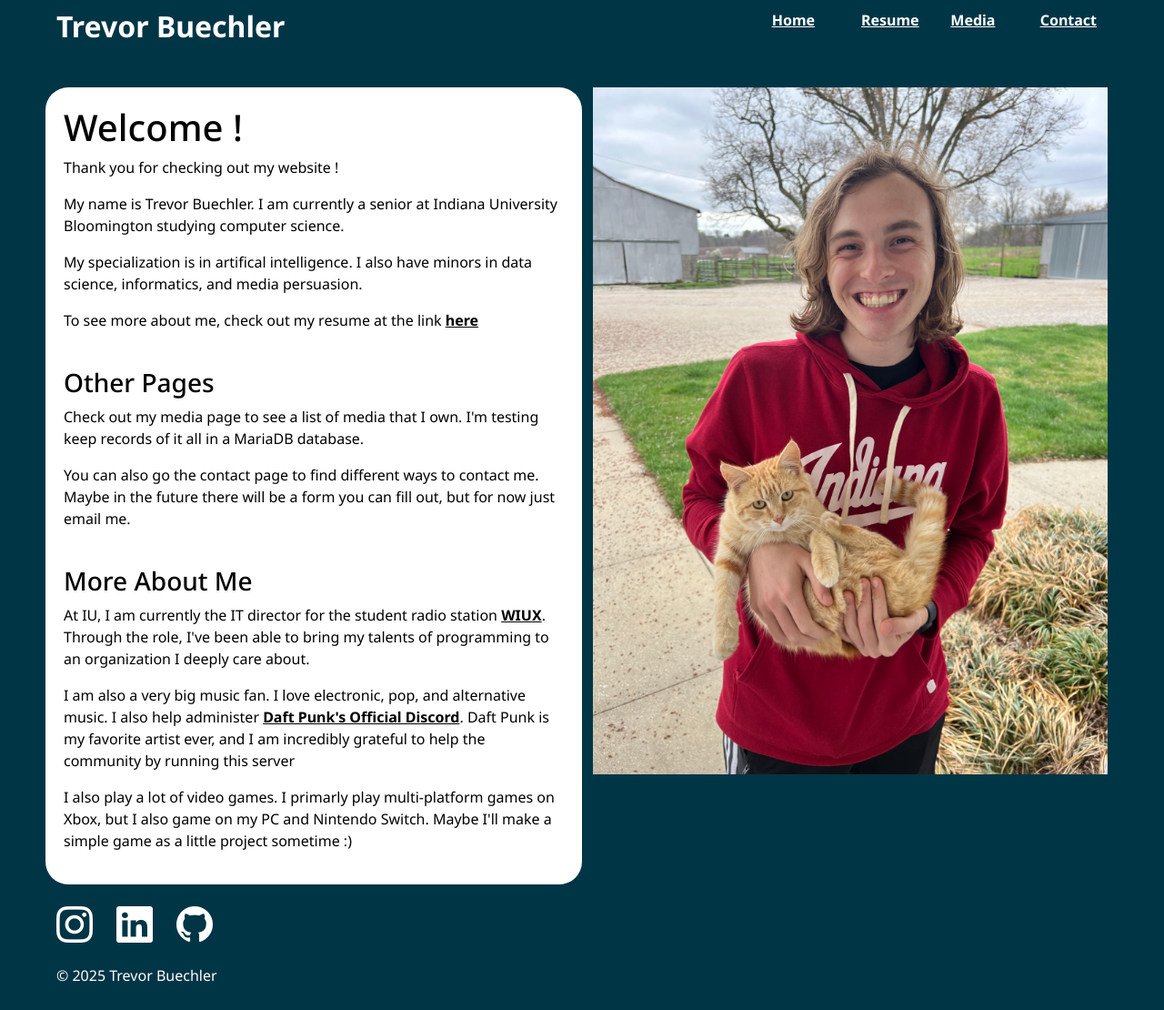
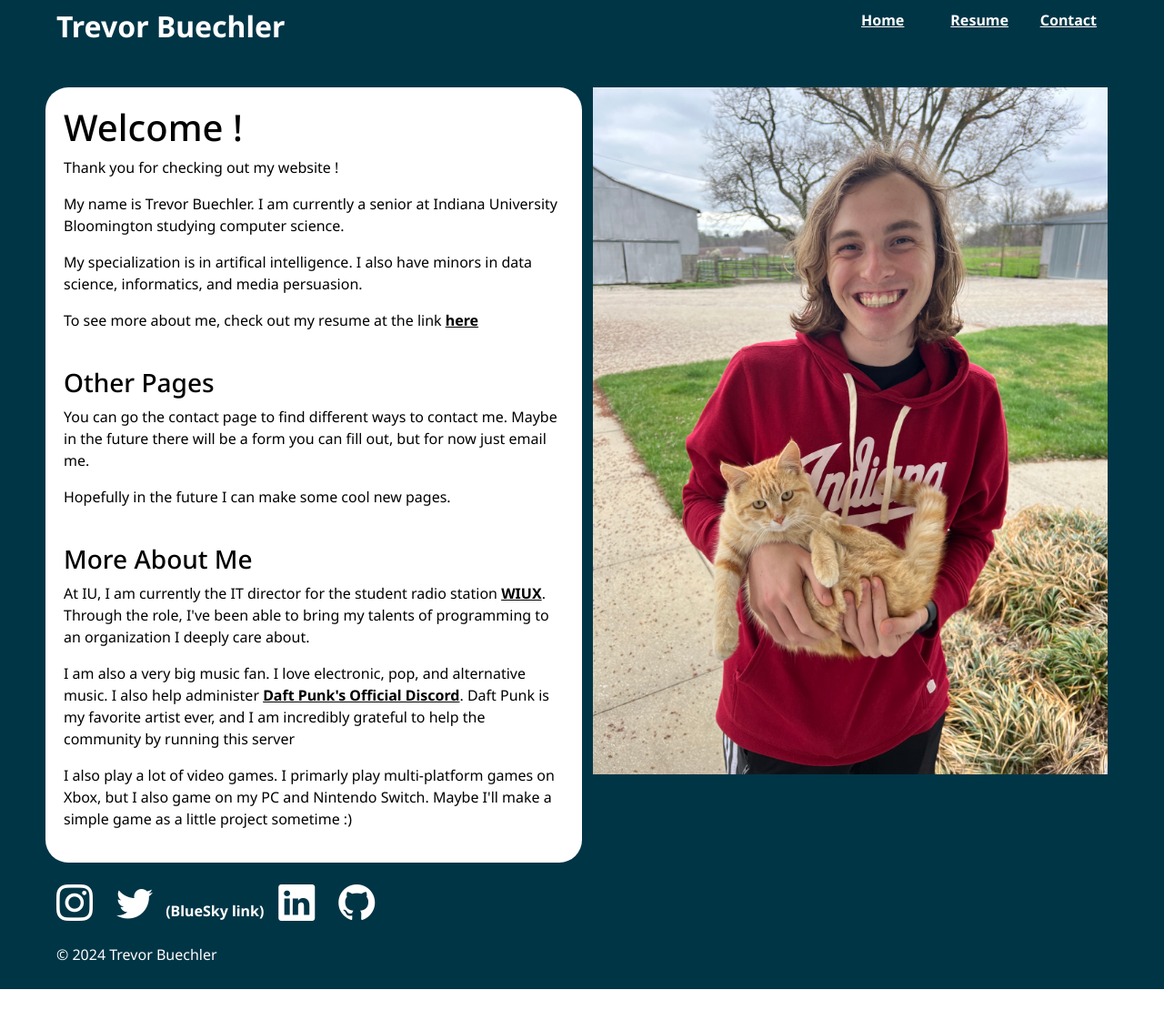
Before and after one commit to wonderrxjr/WebsiteProject, a Flask app: page / in a window 1280 px wide. Shown: the whole page at 91% size. After the commit the page ends 1087 px from the top, so only its background shows below. Run offline with Flask 3, Linux system fonts and the light colour scheme.

Commit message:
Scrapping the media page for now

```diff
--- a/requirements.txt
+++ b/requirements.txt
@@ -1,3 +1,3 @@
 flask
-mariadb
+# mariadb
 python-dotenv
--- a/templates/index.html
+++ b/templates/index.html
@@ -12,7 +12,7 @@
     <header class="header">
         <div class="container-fluid">
             <div class="row">
-                <div class="col-8">
+                <div class="col-9">
                     <h2><a href="/" style="text-decoration: none;">Trevor Buechler</a></h2>
                 </div>
                 <div class="col-1">
@@ -20,9 +20,6 @@
                 </div>
                 <div class="col-1">
                     <a href="https://drive.google.com/file/d/1aUmBN7VAS_mY5-eliiD0aU_musLM4Oul/view?usp=sharing", target="_blank">Resume</a>
-                </div>
-                <div class="col-1">
-                    <a href="/media">Media</a>
                 </div>
                 <div class="col-1">
                     <a href="/contact">Contact</a>
@@ -40,8 +37,8 @@
                 <p>To see more about me, check out my resume at the link <a href="https://drive.google.com/file/d/1aUmBN7VAS_mY5-eliiD0aU_musLM4Oul/view?usp=sharing", target="_blank">here</a></p>
                 <br>
                 <h3>Other Pages</h3>
-                <p>Check out my media page to see a list of media that I own. I'm testing keep records of it all in a MariaDB database.</p>
-                <p>You can also go the contact page to find different ways to contact me. Maybe in the future there will be a form you can fill out, but for now just email me.</p>
+                <p>You can go the contact page to find different ways to contact me. Maybe in the future there will be a form you can fill out, but for now just email me.</p>
+                <p>Hopefully in the future I can make some cool new pages.</p>
                 <br>
                 <h3>More About Me</h3>
                 <p>At IU, I am currently the IT director for the student radio station <a href="https://wiux.org", target="_blank">WIUX</a>. Through the role, I've been able to bring my talents of programming to an organization I deeply care about.</p>
@@ -60,6 +57,7 @@
         <div class="row">
             <div class="d-flex gap-3">
                 <a href="https://instagram.com/wonderrxjr"><i class="bi bi-instagram icons"></i></a>
+                <a href="https://bsky.app/profile/wonderrxjr.bsky.social" style="text-decoration: none;"><i class="bi bi-twitter icons"></i> (BlueSky link)</a>
                 <a href="https://linkedin.com/in/trevorbuechler/"><i class="bi bi-linkedin icons"></i></a>
                 <a href="https://github.com/wonderrxjr"><i class="bi bi-github icons"></i></a>
             </div>
@@ -67,7 +65,7 @@
         <br>
         <div class="row">
             <div class="col-12 text-left">
-                <p>© 2025 Trevor Buechler</p>
+                <p>© {{ year }} Trevor Buechler</p>
             </div>
         </div>
     </div>
--- a/templates/media.html
+++ b/templates/media.html
@@ -19,7 +19,7 @@
                         <a href="/">Home</a>
                     </div>
                     <div class="col-1">
-                        <a href="https://drive.google.com/file/d/1p9SdetmSVCb9a_e2HcEAJJCxBZcJcbB2/view?usp=sharing", target="_blank">Resume</a>
+                        <a href="https://drive.google.com/file/d/1aUmBN7VAS_mY5-eliiD0aU_musLM4Oul/view?usp=sharing", target="_blank">Resume</a>
                     </div>
                     <div class="col-1">
                         <a href="/media">Media</a>
@@ -71,6 +71,7 @@
             <div class="row">
                 <div class="d-flex gap-3">
                     <a href="https://instagram.com/wonderrxjr"><i class="bi bi-instagram icons"></i></a>
+                    <a href="https://bsky.app/profile/wonderrxjr.bsky.social" style="text-decoration: none;"><i class="bi bi-twitter icons"></i> (BlueSky link)</a>
                     <a href="https://linkedin.com/in/trevorbuechler/"><i class="bi bi-linkedin icons"></i></a>
                     <a href="https://github.com/wonderrxjr"><i class="bi bi-github icons"></i></a>
                 </div>
@@ -78,7 +79,7 @@
             <br>
             <div class="row">
                 <div class="col-12 text-left">
-                    <p>© 2025 Trevor Buechler</p>
+                    <p>© {{ year }} Trevor Buechler</p>
                 </div>
             </div>
         </div>
--- a/test.py
+++ b/test.py
@@ -1,7 +1,8 @@
 from flask import Flask, render_template, send_from_directory, request
-import mariadb
+ #import mariadb
 from dotenv import load_dotenv
 import os
+import datetime
 
 load_dotenv()
 
@@ -16,6 +17,12 @@
     'database': 'website'
 }
 
+year = datetime.datetime.now().year
+
+context = {
+    'year': year,
+}
+
 @app.route('/favicon.ico')
 def favicon():
     return send_from_directory(os.path.join(app.root_path, 'static'),
@@ -24,46 +31,46 @@
 @app.route('/')
 def index():
     # Render the test.html template
-    return render_template('index.html')
+    return render_template('index.html', **context)
 
-@app.route('/media')
-def media():
-    data = []
-    try:
-        conn = mariadb.connect(**config)
-        cur = conn.cursor()
-        # Will need to be updated to scale in the future
-        cur.execute("SELECT * FROM media")
-        rows = cur.fetchall()
-        for row in rows:
-            d = {
-                'name': row[1],
-                'medium': row[2],
-                'platform': row[3],
-                'notes': row[4],
-            }
-            data.append(d)
-        print(data)
-        conn.close()
-        def sort_key(d):
-            return d['name']
-        data = sorted(data, key=sort_key)
-    except mariadb.Error as e:
-        print(f"Error connecting to MariaDB Platform: {e}")
-    # Render the media.html template
-    return render_template('media.html', media=data)
+# @app.route('/media')
+# def media():
+#     data = []
+#     try:
+#         conn = mariadb.connect(**config)
+#         cur = conn.cursor()
+#         # Will need to be updated to scale in the future
+#         cur.execute("SELECT * FROM media")
+#         rows = cur.fetchall()
+#         for row in rows:
+#             d = {
+#                 'name': row[1],
+#                 'medium': row[2],
+#                 'platform': row[3],
+#                 'notes': row[4],
+#             }
+#             data.append(d)
+#         print(data)
+#         conn.close()
+#         def sort_key(d):
+#             return d['name']
+#         data = sorted(data, key=sort_key)
+#     except mariadb.Error as e:
+#         print(f"Error connecting to MariaDB Platform: {e}")
+#     # Render the media.html template
+#     return render_template('media.html', media=data)
 
 @app.route('/contact')
 def contact():
     # Render the contact.html template
-    return render_template('contact.html')
+    return render_template('contact.html', **context)
 
 @app.route('/fizzbuzz', methods =["GET", "POST"])
 def fizzbuzz():
     if request.method == "POST":
         print(request.form.get('fizzbuzz'))
         return fizzbuzzhelper(int(request.form.get('fizzbuzz')))
-    return render_template('fizzbuzz.html')
+    return render_template('fizzbuzz.html', **context)
 
 def fizzbuzzhelper(n):
     fullout = ""
```
Also changed, not shown: templates/contact.html (+4 -6 lines), templates/fizzbuzz.html (+4 -6 lines).
